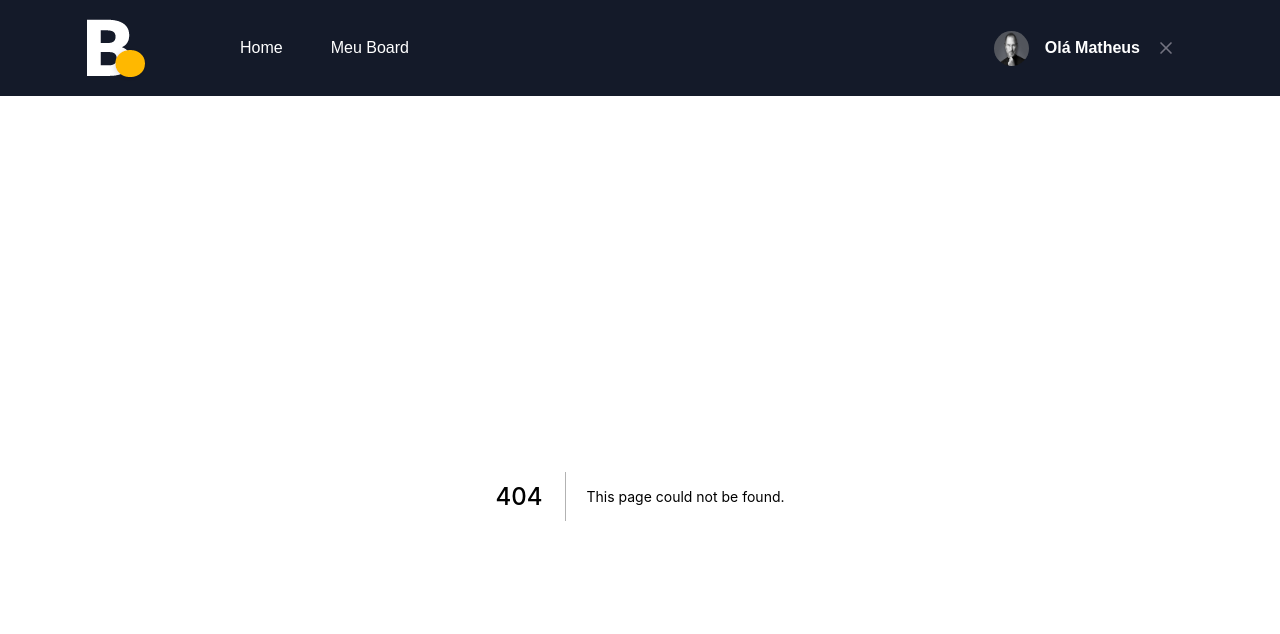
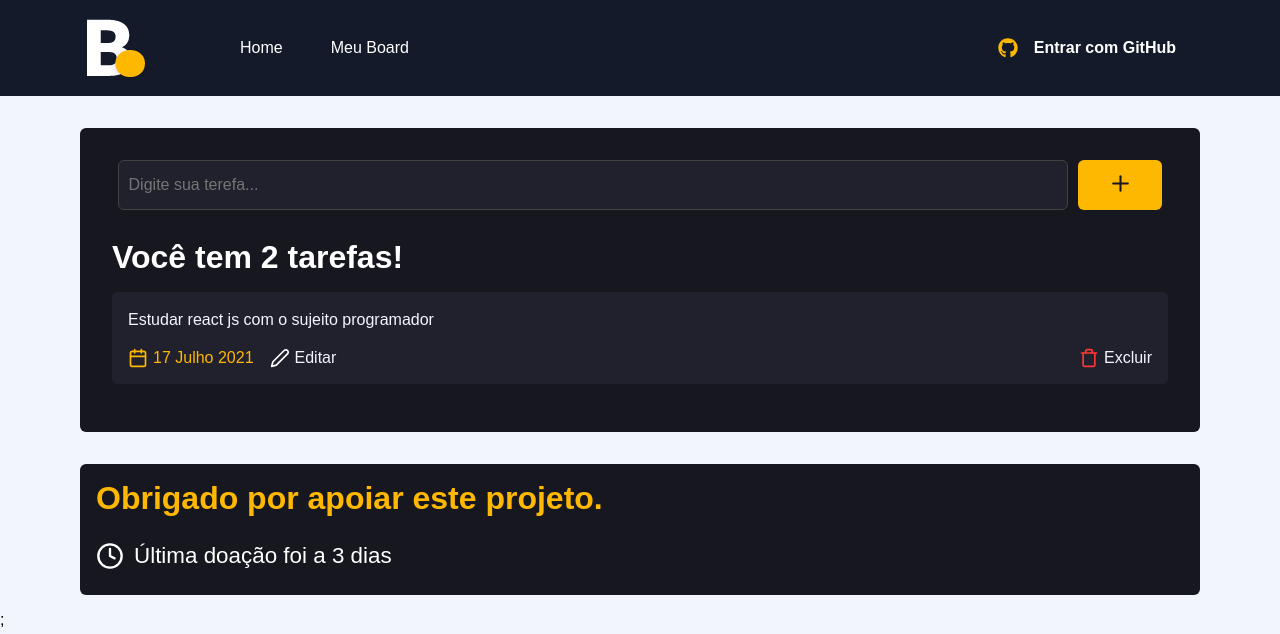
Before and after one commit to marcioandradejs/app-minha-rotina, a Next.js app: page /board in a window 1280 px wide. Before the commit this address had no page. Shown: the top 634 px of the page. Built offline with nearby package versions, Linux system fonts and the light colour scheme.

Commit message:
Paginar de tarefas criada e estilizada

```diff
--- a/src/components/SignInButton/index.tsx
+++ b/src/components/SignInButton/index.tsx
@@ -4,7 +4,7 @@
 import { FiX } from 'react-icons/fi';
 
 export function SignInButton() {
-  const session = true;
+  const session = false;
 
   return session ? (
     <button
--- /dev/null
+++ b/src/pages/board/index.tsx
@@ -0,0 +1,55 @@
+import Head from 'next/head'
+import { FiCalendar, FiClock, FiEdit2, FiPlus, FiTrash } from 'react-icons/fi'
+import styles from './styles.module.scss'
+
+export default function Board() {
+  return(
+    <>
+    <Head>
+      <title>Minhas tarefas - Board</title>
+    </Head>
+    <main className={styles.container}>
+      <form action="">
+        <input
+        type="text"
+        placeholder="Digite sua terefa..."
+        />
+        <button type="submit">
+          <FiPlus size={25} color="#17181f" />
+        </button>
+      </form>
+      <h1>Você tem 2 tarefas!</h1>
+      <section>
+        <article className={styles.taskList}>
+          <p>Estudar react js com o sujeito programador</p>
+          <div className={styles.actions}>
+            <div>
+              <div>
+                <FiCalendar size={20} color="#FFB800" />
+                <time>17 Julho 2021</time>
+              </div>
+              <button>
+                <FiEdit2 size={20} color="#FFF" />
+                <span>Editar</span>
+              </button>
+            </div>
+            <button>
+              <FiTrash size={20} color="#FF3636" />
+              <span>Excluir</span>
+            </button>
+          </div>
+        </article>
+      </section>
+    </main>
+    <div className={styles.vipContainer}>
+      <h3>Obrigado por apoiar este projeto.</h3>
+      <div>
+        <FiClock size={28} color="#FFF" />
+        <time>
+          Última doação foi a 3 dias
+        </time>
+      </div>
+    </div>
+    </>
+  )
+}
--- /dev/null
+++ b/src/pages/board/styles.module.scss
@@ -0,0 +1,118 @@
+.container {
+  max-width: 1120px;
+  margin: 2rem auto;
+  padding: 2rem;
+  background: #17181f;
+  border-radius: 6px;
+
+  form {
+    display: flex;
+    justify-content: center;
+    align-items: center;
+
+    input {
+      width: 90%;
+      height: 50px;
+      background: #20212c;
+      border: 1px solid #424242;
+      border-radius: 6px;
+      padding: 3px 10px;
+      color: #fff;
+    }
+
+    button {
+      margin-left: 10px;
+      width: 8%;
+      height: 50px;
+      border: 0;
+      background: #ffb800;
+      border-radius: 6px;
+    }
+  }
+
+  h1 {
+    color: #fff;
+    margin-top: 1.8rem;
+  }
+}
+
+.taskList {
+  background: #20212c;
+  margin: 1rem 0;
+  padding: 1rem;
+  border-radius: 6px;
+
+  p {
+    cursor: pointer;
+    color: #f2f6fc;
+    font-size: 1rem;
+    line-height: 150%;
+  }
+
+  .actions {
+    width: 100%;
+    display: flex;
+    flex-direction: row;
+    justify-content: space-between;
+    margin-top: 1rem;
+
+    div {
+      display: flex;
+      justify-content: center;
+      align-items: center;
+
+      time {
+        color: #ffb800;
+        margin-left: 5px;
+        margin-right: 1rem;
+      }
+    }
+
+    button {
+      display: flex;
+      justify-content: center;
+      align-items: center;
+      background: transparent;
+      border: 0;
+
+      &:hover {
+        filter: brightness(0.7);
+      }
+
+      span {
+        color: #f2f6fc;
+        margin-left: 5px;
+        cursor: pointer;
+      }
+
+      span:hover {
+        filter: brightness(0.7);
+      }
+    }
+  }
+}
+
+.vipContainer {
+  max-width: 1120px;
+  margin: 1rem auto;
+  padding: 1rem;
+  background: #17181f;
+  border-radius: 6px;
+
+  h3 {
+    color: #ffb800;
+    font-size: 2rem;
+  }
+
+  div {
+    margin-top: 1rem;
+    display: flex;
+    align-items: center;
+
+    time {
+      color: #fff;
+      font-size: 1.4rem;
+      padding: 10px;
+    }
+  }
+}
--- a/src/pages/index.tsx
+++ b/src/pages/index.tsx
@@ -1,5 +1,4 @@
 import Head from 'next/head';
-import Image from 'next/image';
 import styles from '../styles/styles.module.scss';
 
 export default function Home() {
```
